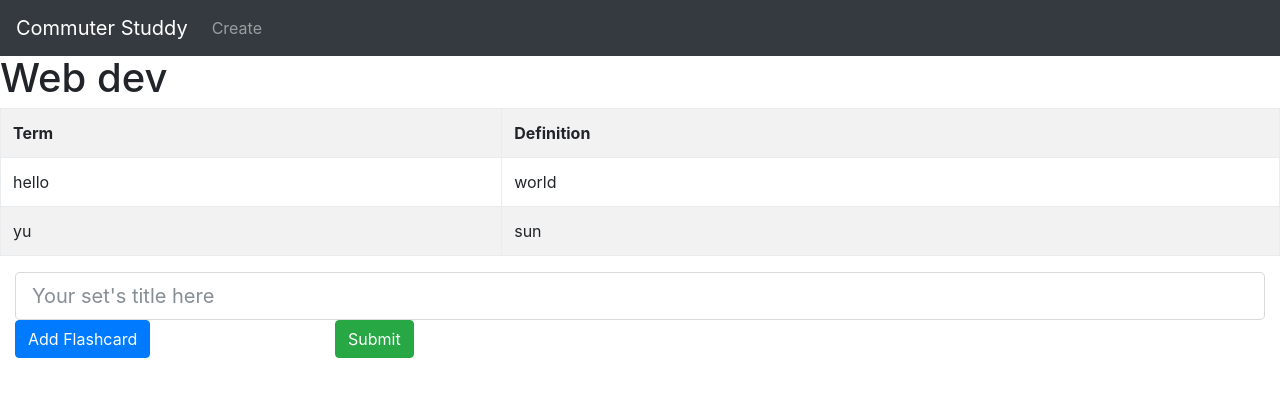
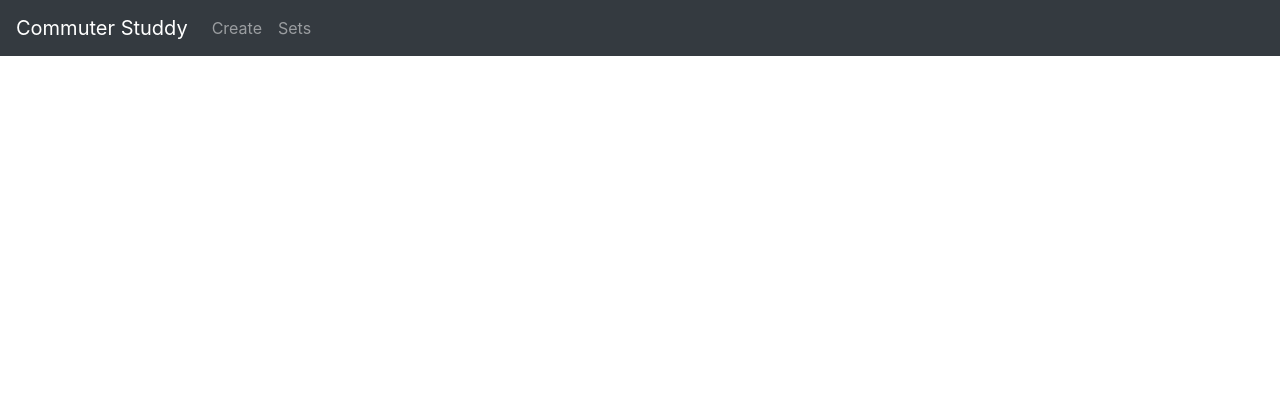
Before and after one commit to cs480SnackOverflow/front-end, a React (Create React App) app: page / in a window 1280 px wide. Shown: the top 396 px of the page. Built offline with nearby package versions, Linux system fonts and the light colour scheme.

Commit message:
use react-router for routing and refactor app.jsx

```diff
--- a/package.json
+++ b/package.json
@@ -8,6 +8,7 @@
     "jquery": "^3.2.1",
     "react": "^16.0.0",
     "react-dom": "^16.0.0",
+    "react-router-dom": "^4.2.2",
     "react-scripts": "1.0.14",
     "reactstrap": "^5.0.0-alpha.3"
   },
--- a/public/index.html
+++ b/public/index.html
@@ -26,9 +26,7 @@
     <noscript>
       You need to enable JavaScript to run this app.
     </noscript>
-    <div id="top-navbar"> </div>
     <div id="root"></div>
-    <div id="create-flashcard-list"> </div>
     <!--
       This HTML file is a template.
       If you open it directly in the browser, you will see an empty page.
--- a/src/components/App.jsx
+++ b/src/components/App.jsx
@@ -1,5 +1,8 @@
 import React, { Component } from 'react';
+import { BrowserRouter as Router, Route } from 'react-router-dom';
+import TopNavbar from './TopNavbar';
 import FlashcardList from './FlashcardList';
+import CreateFlashcardList from './CreateFlashcardList';
 
 class App extends Component {
 
@@ -16,7 +19,15 @@ class App extends Component {
 
   render() {
     return (
-      <FlashcardList flashcards={this.state.flashcards} title={this.state.title} />
+      <Router>
+        <div>
+          <Route path='/' component={TopNavbar}/>
+          <Route path='/sets' render={() =>
+            <FlashcardList flashcards={this.state.flashcards} title={this.state.title}/>
+          }/>
+          <Route path='/create' component={CreateFlashcardList}/>
+        </div>
+      </Router>
     )
   }
 }
--- a/src/components/TopNavbar.jsx
+++ b/src/components/TopNavbar.jsx
@@ -26,6 +26,9 @@ export default class TopNavbar extends React.Component {
               <NavItem>
                 <NavLink href="/create">Create</NavLink>
               </NavItem>
+              <NavItem>
+                <NavLink href="/sets">Sets</NavLink>
+              </NavItem>
             </Nav>
           </Collapse>
         </Navbar>
--- a/src/index.js
+++ b/src/index.js
@@ -1,16 +1,6 @@
 import React from 'react';
 import ReactDOM from 'react-dom';
-import TopNavbar from './components/TopNavbar';
 import App from './components/App';
-import CreateFlashcardList from './components/CreateFlashcardList';
-
-ReactDOM.render(
-  <TopNavbar />, document.getElementById('top-navbar')
-);
-
-ReactDOM.render(
-  <CreateFlashcardList />, document.getElementById('create-flashcard-list')
-);
 
 ReactDOM.render(
   <App />, document.getElementById('root')
```
Also changed, not shown: src/components/FlashcardInput.jsx (added, +36 -0 lines), 1 other file (tests, documents, lock files or other folders).
